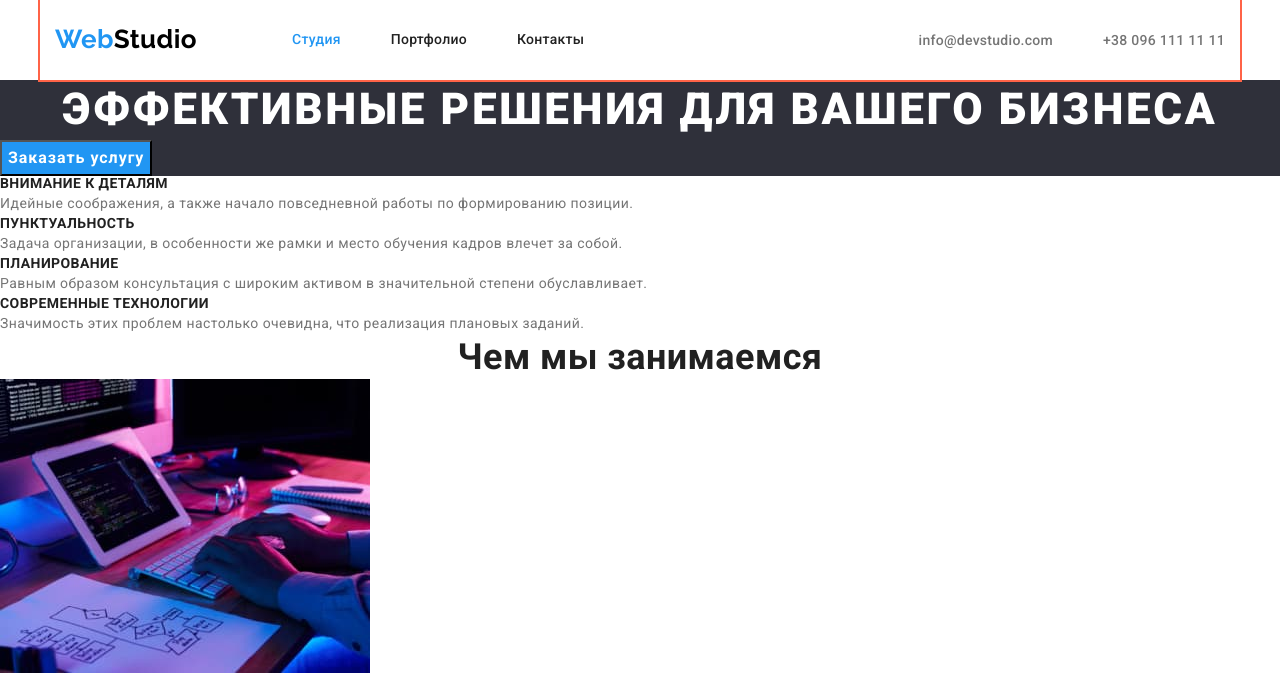
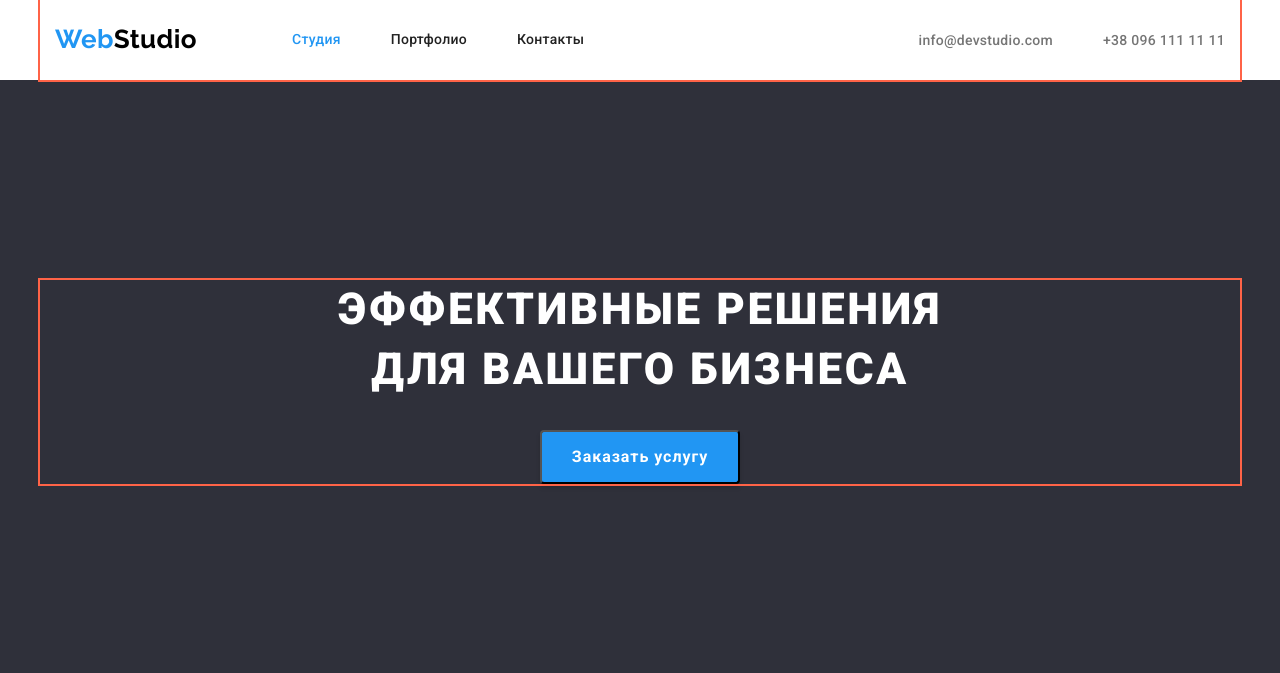
Before and after one commit to GoDmitrAn/goit-markup-hw-03, a plain HTML site: page index.html in a window 1280 px wide. Shown: the top 673 px of the page. Drawn offline with nearby package versions, Linux system fonts and the light colour scheme.

Commit message:
hero was made

```diff
--- a/css/styles.css
+++ b/css/styles.css
@@ -36,13 +36,17 @@ body {
   margin: 0 auto;
   outline: 2px solid tomato;
 
+}
+
+/* *************reset****************** */
+h1,h2,h3,h4,h5,h6,p,ul,ol{  margin: 0;}
+ul{padding-left: 0;}
+
+/* *************header************** */
+.header .container{
   display: flex;
   align-items: center;
 }
-/* ***************************reset****************** */
-h1,h2,h3,h4,h5,h6,p,ul,ol{  margin: 0;}
-ul{padding-left: 0;}
-/* *********************header************************ */
 .header-nav{
   display: flex;
   align-items: center;
@@ -114,9 +118,15 @@ margin-right: 50px;
   text-transform: uppercase;
   color:var(--text-overall-color);
 
+  max-width: 696px;
+  margin: 0px auto 30px;
 }
 .hero-section{
 background-color: var(--bg-section-color);
+padding: 200px 0px;
+}
+.hero-section .container{
+  text-align: center;
 }
 /* ****hero button***** */
 .hero-btn{
@@ -127,6 +137,12 @@ background-color: var(--bg-section-color);
   font-weight: 700;
   letter-spacing: 0.06em;
   cursor: pointer;
+
+  display: inline-block;
+  width: 200px;
+  box-shadow: 0px 4px 4px rgba(0, 0, 0, 0.15);
+  border-radius: 4px;
+  padding: 10px 0px;
 }
 /* ******section***** */
 .section-title {
--- a/index.html
+++ b/index.html
@@ -15,7 +15,7 @@
     <link rel="stylesheet" href="./css/styles.css">
 </head>
 <body>
-    <header >
+    <header class="header" >
         <div class="container">
             <nav class="header-nav">
                 <a href="./index.html" class="logo"><span class="logo-accent">Web</span>Studio</a>
@@ -35,8 +35,10 @@
     <main>
         <!--     section hero      -->
         <section class="hero-section">
-                <h1 class="hero-title">Эффективные решения для вашего бизнеса</h1>
-                <button type="button" class="hero-btn">Заказать услугу</button>
+              <div class="container">
+                    <h1 class="hero-title">Эффективные решения для вашего бизнеса</h1>
+                    <button type="button" class="hero-btn">Заказать услугу</button>
+              </div>
         </section>
         <!-- *********our features****** -->
         <section  class="section">
```
Also changed, not shown: portfolio.html (+5 -4 lines).
